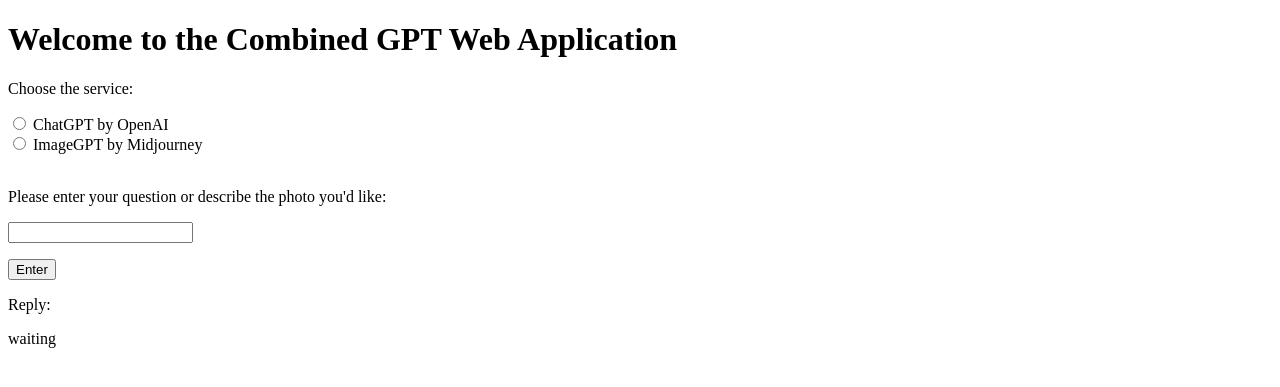
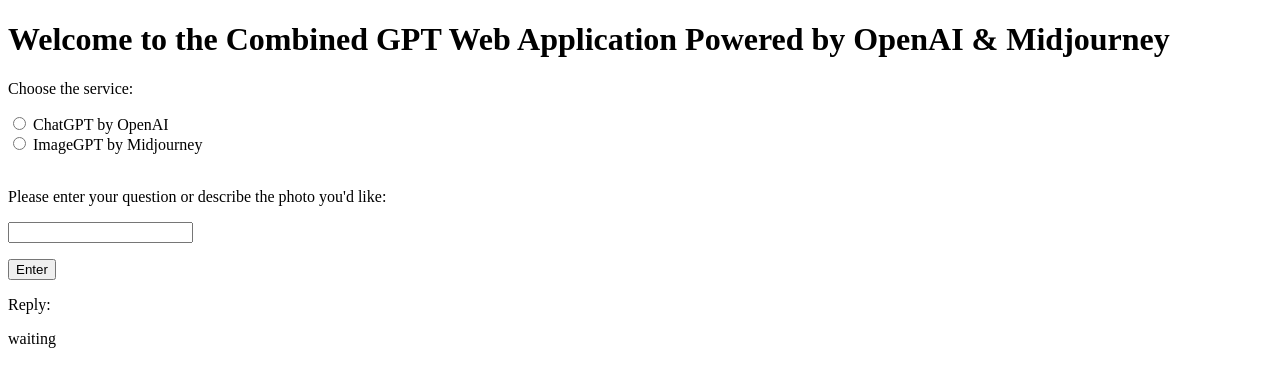
Before and after one commit to ericmspace/Combination-GPT, a Flask app: page / in a window 1280 px wide. Shown: the top 387 px of the page. Run offline with Flask 2, Linux system fonts and the light colour scheme.

Commit message:
index.html

```diff
--- a/templates/index.html
+++ b/templates/index.html
@@ -4,12 +4,12 @@
 <head>
     <meta charset="UTF-8">
     <meta name="viewport" content="width=device-width, initial-scale=1.0">
-    <title>Combined GPT Web Application Powered by OpenAI & Duplicate</title>
+    <title>Combined GPT Web Application Powered by OpenAI & Midjourney</title>
 </head>
 
 <body>
 
-<h1>Welcome to the Combined GPT Web Application</h1>
+<h1>Welcome to the Combined GPT Web Application Powered by OpenAI & Midjourney</h1>
 
 <form action="/" method="post">
     <p>Choose the service:</p>
```
